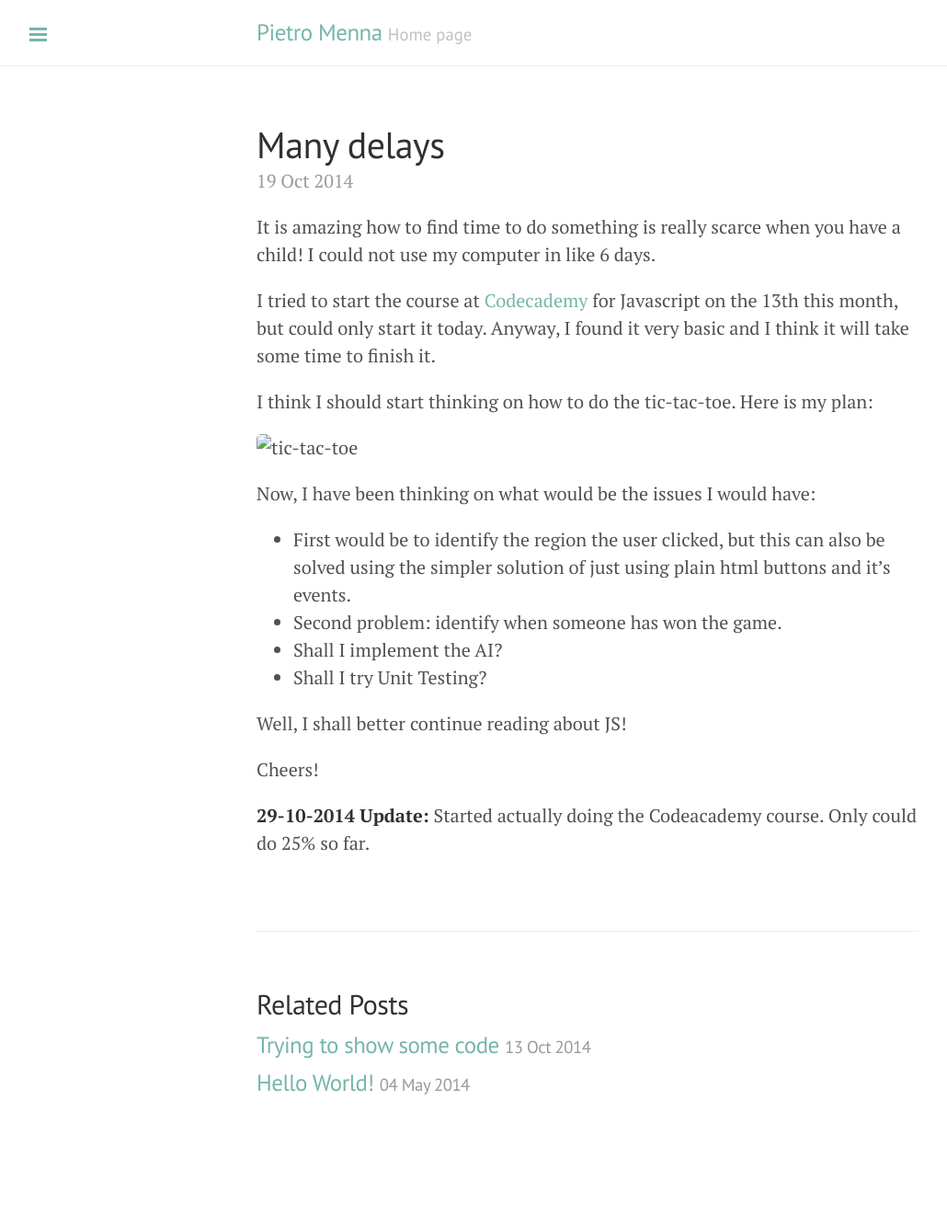
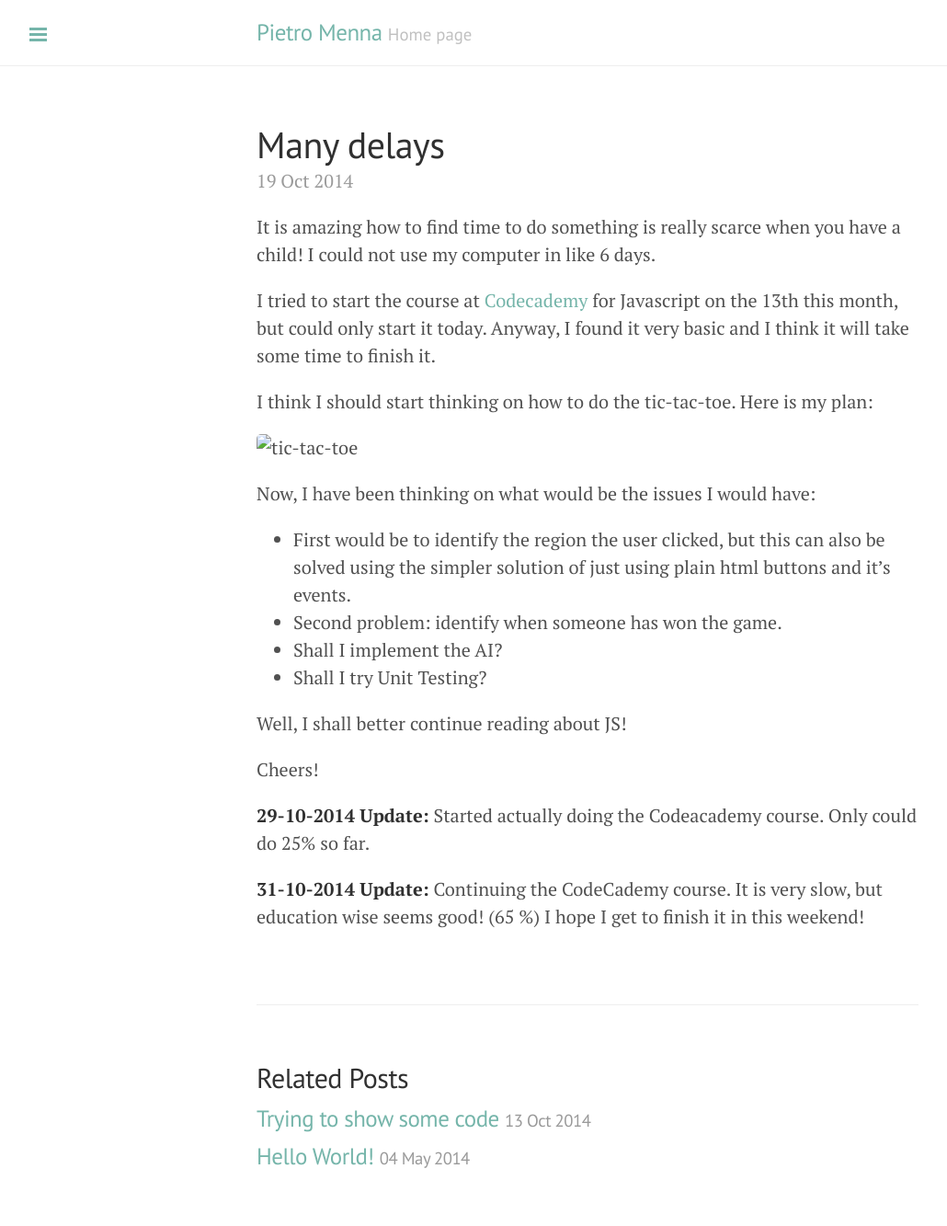
Before and after one commit to pietromenna/pietromenna.github.io, a Jekyll site: the page built from _posts/2014-10-19-many-delays.markdown, in a window 1280 px wide. Shown: the whole page at 92% size, without its empty margins (1-1031 px from the left). Built offline with Jekyll 4.4.1, drawn with Linux system fonts in a browser that asks for light colours; Markdown is read by kramdown in place of the engine named in the settings; before the commit the page ends 1253 px from its top, so only the background shows below that.

Commit message:
Updated one more time the status

```diff
--- a/_posts/2014-10-19-many-delays.markdown
+++ b/_posts/2014-10-19-many-delays.markdown
@@ -26,4 +26,6 @@ Cheers!
 
 **29-10-2014 Update:** Started actually doing the Codeacademy course. Only could do 25% so far.
 
+**31-10-2014 Update:** Continuing the CodeCademy course. It is very slow, but education wise seems good! (65 %) I hope I get to finish it in this weekend!
+
 [1]: http://www.codecademy.com/
```
